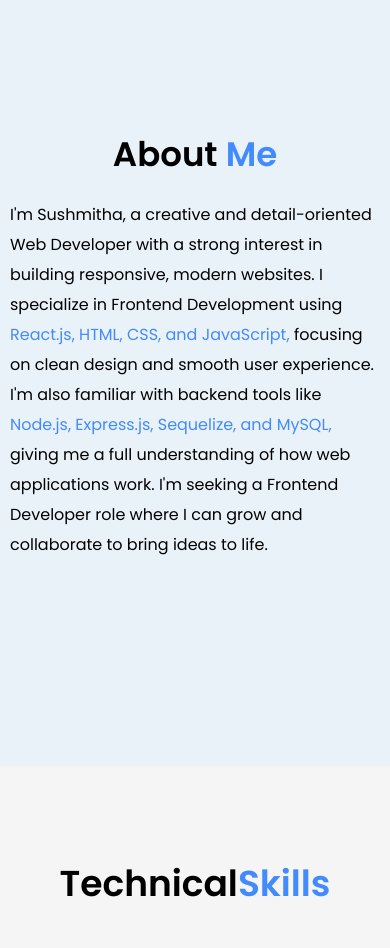
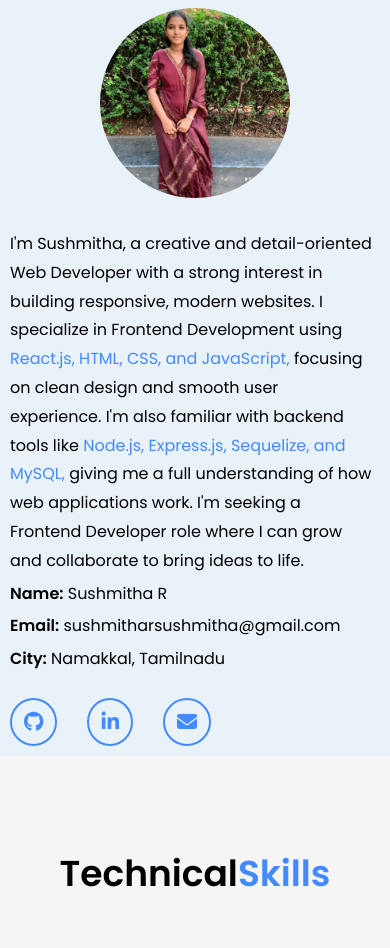
Before and after one commit to Sushmitha-1412/Myportfolio, a plain HTML site: page index.html in a window 390 px wide. Shown: the part 972-1920 px from the top of the page. Drawn offline with Linux system fonts and the light colour scheme.

Commit message:
update about

```diff
--- a/index.html
+++ b/index.html
@@ -2,20 +2,29 @@
 <html lang="en">
   <head>
     <meta charset="UTF-8" />
-  <meta name="viewport" content="width=device-width, initial-scale=1.0"/>
+    <meta name="viewport" content="width=device-width, initial-scale=1.0" />
     <title>Sushmitha Portfolio</title>
-  <link rel="stylesheet" href="https://cdnjs.cloudflare.com/ajax/libs/font-awesome/6.4.0/css/all.min.css">
-  <link rel="stylesheet" href="https://cdnjs.cloudflare.com/ajax/libs/font-awesome/6.4.0/css/all.min.css" />
+    <link
+      rel="stylesheet"
+      href="https://cdnjs.cloudflare.com/ajax/libs/font-awesome/6.4.0/css/all.min.css"
+    />
+    <link
+      rel="stylesheet"
+      href="https://cdnjs.cloudflare.com/ajax/libs/font-awesome/6.4.0/css/all.min.css"
+    />
 
-  <link href="https://fonts.googleapis.com/css2?family=Poppins:wght@300;400;500;600&display=swap" rel="stylesheet">
-  <link rel="stylesheet" href="style.css"/>
+    <link
+      href="https://fonts.googleapis.com/css2?family=Poppins:wght@300;400;500;600&display=swap"
+      rel="stylesheet"
+    />
+    <link rel="stylesheet" href="style.css" />
     <script src="script.js" defer></script>
   </head>
   <body>
     <div class="navbar-container">
       <div class="navbar1"><h1>Portfolio</h1></div>
       <div class="hamburger" onclick="toggleNavbar()">☰</div>
-  <div class="close" onclick="toggleNavbar()" style="display:none;">✖</div>
+      <div class="close" onclick="toggleNavbar()" style="display: none">✖</div>
       <div class="navbar2" id="navMenu">
         <ul>
           <li><a href="#home" onclick="toggleNavbar()">Home</a></li>
@@ -31,12 +40,18 @@
         <h1 class="hi">Hi, I am</h1>
         <h2>Sushmitha R</h2>
         <h2>I'm a <span class="web">Full Stack Developer</span></h2>
-      <p>Building interactive and elegant websites with modern web technologies.</p>
+        <p>
+          Building interactive and elegant websites with modern web
+          technologies.
+        </p>
         <div class="contact-info">
           <a href="https://github.com/Sushmitha-1412" target="_blank">
             <span><i class="fab fa-github"></i></span>
           </a>
-        <a href="https://www.linkedin.com/in/sushmitha-rajenthiran-8559b0269" target="_blank">
+          <a
+            href="https://www.linkedin.com/in/sushmitha-rajenthiran-8559b0269"
+            target="_blank"
+          >
             <span><i class="fab fa-linkedin-in"></i></span>
           </a>
           <a href="mailto:sushmitharsushmitha@gmail.com">
@@ -44,14 +59,17 @@
           </a>
         </div>
 
-      <a href="Sushmitha R - Full stack developer .pdf" download><button>Download CV <span><i class="fas fa-download"></i></span></button></a>
+        <a href="Sushmitha R - Full stack developer .pdf" download
+          ><button>
+            Download CV <span><i class="fas fa-download"></i></span></button
+        ></a>
       </div>
       <div class="home2">
         <img src="sushmir.jpeg" alt="Sushmitha Image" />
       </div>
     </div>
 
-  <div class="about-container" id="about">
+    <!-- <div class="about-container" id="about">
     <h1>About <span class="me">Me</span></h1>
     <p>
       I'm Sushmitha, a creative and detail-oriented Web Developer with a strong interest in building responsive, modern websites.
@@ -59,6 +77,48 @@
       I'm also familiar with backend tools like <span class="me">Node.js, Express.js, Sequelize, and MySQL,</span> giving me a full understanding of how web applications work.
       I'm seeking a Frontend Developer role where I can grow and collaborate to bring ideas to life.
     </p>
+  </div> -->
+
+    <div class="about-container" id="about">
+      <h1>About <span class="me">Me</span></h1>
+      <div class="about">
+        <div class="about1">
+          <img src="sushmitha.jpeg" alt="" />
+        </div>
+        <div class="about2">
+          <p>
+            I'm Sushmitha, a creative and detail-oriented Web Developer with a
+            strong interest in building responsive, modern websites. I
+            specialize in Frontend Development using
+            <span class="me">React.js, HTML, CSS, and JavaScript,</span>
+            focusing on clean design and smooth user experience. I'm also
+            familiar with backend tools like
+            <span class="me">Node.js, Express.js, Sequelize, and MySQL,</span>
+            giving me a full understanding of how web applications work. I'm
+            seeking a Frontend Developer role where I can grow and collaborate
+            to bring ideas to life.
+          </p>
+          <div class="bio">
+            <p><strong>Name:</strong> Sushmitha R</p>
+            <p><strong>Email:</strong> sushmitharsushmitha@gmail.com</p>
+            <p><strong>City:</strong> Namakkal, Tamilnadu</p>
+          </div>
+           <div class="contact-info">
+          <a href="https://github.com/Sushmitha-1412" target="_blank">
+            <span><i class="fab fa-github"></i></span>
+          </a>
+          <a
+            href="https://www.linkedin.com/in/sushmitha-rajenthiran-8559b0269"
+            target="_blank"
+          >
+            <span><i class="fab fa-linkedin-in"></i></span>
+          </a>
+          <a href="mailto:sushmitharsushmitha@gmail.com">
+            <span><i class="fas fa-envelope"></i></span>
+          </a>
+        </div>
+        </div>
+      </div>
     </div>
 
     <div class="skills-container" id="skills">
@@ -78,20 +138,34 @@
     </div>
 
     <div class="project-container">
-    <h1 class="project-head" id="projects">My <span class="me">Projects</span></h1>
+      <h1 class="project-head" id="projects">
+        My <span class="me">Projects</span>
+      </h1>
       <div class="project-container1">
         <div class="project1">
           <img src="shopping.jpg" alt="E-commerce" />
           <h1>E-Commerce Website</h1>
-      <p>Built a shopping website using HTML, CSS, React, and Node.js with secure login/signup and product management.</p>
-      <a href="https://ecommerce-frontend-beige-one.vercel.app/" target="_blank">Visit Website</a>
+          <p>
+            Built a shopping website using HTML, CSS, React, and Node.js with
+            secure login/signup and product management.
+          </p>
+          <a
+            href="https://ecommerce-frontend-beige-one.vercel.app/"
+            target="_blank"
+            >Visit Website</a
+          >
         </div>
         <div class="project2">
           <img src="banking.webp" alt="Banking" />
           <h1>Banking Project</h1>
-      <p>Created a banking app with features like money transfer, loan request, and account closure. Made with HTML, CSS, and JS.</p>
+          <p>
+            Created a banking app with features like money transfer, loan
+            request, and account closure. Made with HTML, CSS, and JS.
+          </p>
           <p>Login: Sushmi/1111, Thiya/2222, Saran/333</p>
-      <a href="https://banking-project-liart.vercel.app/" target="_blank">Visit Website</a>
+          <a href="https://banking-project-liart.vercel.app/" target="_blank"
+            >Visit Website</a
+          >
         </div>
       </div>
     </div>
@@ -107,10 +181,13 @@
           <input type="text" placeholder="Enter Your Mobile Number" />
           <input type="text" placeholder="Enter Subject Of The Mail" />
         </div>
-      <textarea class="text" placeholder="Enter Your Message Here..." rows="6"></textarea>
+        <textarea
+          class="text"
+          placeholder="Enter Your Message Here..."
+          rows="6"
+        ></textarea>
         <button type="submit">Submit</button>
       </form>
     </div>
-
   </body>
 </html>
--- a/style.css
+++ b/style.css
@@ -173,12 +173,34 @@ h1, h2, p, a, button {
 .me {
   color: #438afd;
 }
+ .about{
+    height: 100%;
+    width: 100%;
+    display: flex;
+    justify-content: space-evenly;
+    margin-top: 20px;
+  }
+  .about1 img{
+    height: 400px;
+    width: 400px;
+    object-fit: cover;
+    border-radius: 50%;
+    padding: 5px;
+  }
+  .about2 p{
+    width: 640px;
+  }
+  .bio p {
+  margin: 4px 0;
+  line-height: 1.9;
+  font-size: 16px;
+}
 
 .skills-container {
   padding: 40px;
   width: 100%;
   height: 100%;
-   background-color: #eaf2f9;
+  background-color: #eaf2f9;
 }
 .skills-container h1 {
   font-size: 36px;
@@ -398,7 +420,17 @@ h1, h2, p, a, button {
 }
 .hamburger{
     display: none;
-}
+  }
+
+
+
+
+
+
+
+
+
+
 @media (max-width: 768px) {
   .navbar2 {
     display: flex;
@@ -523,6 +555,7 @@ h1, h2, p, a, button {
 
 .about-container {
   width: 100%;
+  height: auto;
   display: flex;
   flex-direction: column;
   align-items: flex-start;
@@ -541,7 +574,31 @@ h1, h2, p, a, button {
   text-align: left;
   line-height: 30px;
 }
-
+ .about{
+    height: 100%;
+    width: 100%;
+    display: flex;
+    justify-content: space-evenly;
+    flex-direction: column;
+    align-items: center;
+  }
+  .about1 img{
+    height: 200px;
+    width: 200px;
+    object-fit: cover;
+    border-radius: 50%;
+    padding: 5px;
+  }
+  .about2 p {
+    width: 98%;
+    line-height: 1.8;
+    text-align: left;
+  }
+  .bio p {
+  margin: 4px 0;
+  line-height: 1.8;
+  font-size: 16px;
+}
 .me {
   color: #438afd;
 }
```
Also changed, not shown: sushmitha.jpeg (added). Lines whose indentation alone changed are shown as unchanged.
